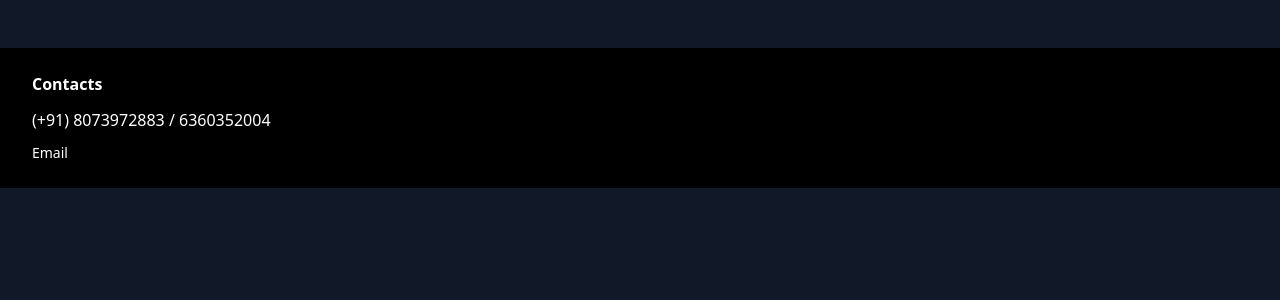
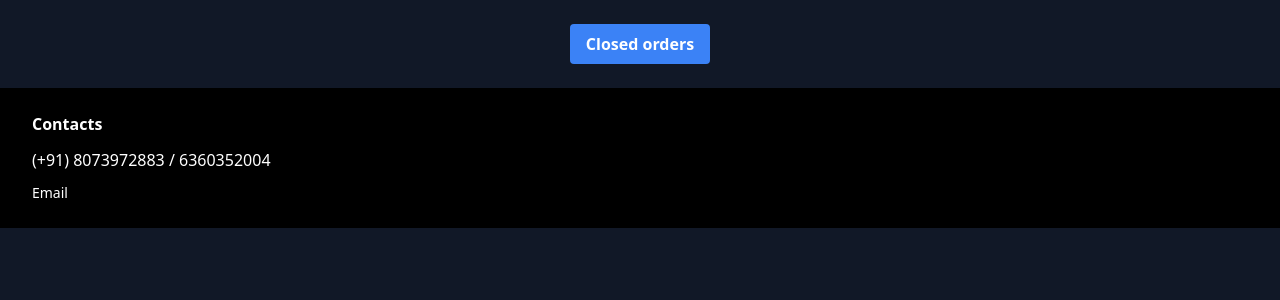
Before and after one commit to danieljkpraveen/Diskvr, a Django app: page /items/orders/ in a window 1280 px wide. Shown: the part 77-377 px from the top of the page. Run offline with Django 4.2, Linux system fonts and the light colour scheme; a user stored in the database is signed in; tables that the repository leaves empty hold one stand-in row (values such as "Sample post"); grey boxes marked "Sample" are stand-in pictures.

Commit message:
added closed orders button

```diff
--- a/core/templates/core/base.html
+++ b/core/templates/core/base.html
@@ -107,6 +107,26 @@
       });
       {% endfor %}
     });
+
+    // open closed order
+    document.addEventListener('DOMContentLoaded', function() {
+      {% for order in orders.completed_orders %}
+      document.getElementById('myCheckbox2{{ order.order_id }}').addEventListener('change', function() {
+          if(!this.checked) {
+              document.getElementById('myForm{{ order.order_id }}').submit();
+          }
+      });
+      {% endfor %}
+    });
+
+    // div pop up
+    document.getElementById('myButton').addEventListener('click', function() {
+        document.getElementById('myMessage').style.display = 'block';
+    });
+
+    document.getElementById('closeButton').addEventListener('click', function() {
+        document.getElementById('myMessage').style.display = 'none';
+    });
   </script>
 
 </body>
--- a/inventory/templates/inventory/orders_list.html
+++ b/inventory/templates/inventory/orders_list.html
@@ -7,7 +7,44 @@
 
         {% if request.user.is_superuser %}
 
-            <!-- {{ orders.working_orders }} -->
+            <div class="text-center">
+                <button id="myButton" class="bg-blue-500 hover:bg-blue-700 text-white font-bold py-2 px-4 rounded">
+                    Closed orders
+                </button>
+                <div id="myMessage" class="hidden bg-gray-800 text-black shadow-md p-4 rounded-xl mx-auto relative">
+                    <button id="closeButton" class="bg-red-500 hover:bg-red-700 text-white font-bold py-1 px-2 rounded absolute right-0 top-0 m-2">
+                        X
+                    </button>
+                    {% for order in orders.completed_orders %}
+                    <div class="flex flex-col md:flex-row bg-gray-900 text-white m-4 p-4 rounded-xl items-center">
+                        <div class="flex-1 mb-4 md:mb-0 text-center">
+                            <p class="text-blue-500">Order ID</p>
+                            <p>{{ order.order_id }}</p>
+                        </div>
+                        <div class="flex-1 mb-4 md:mb-0 text-center">
+                            <p class="text-blue-500">Product name</p>
+                            <p>{{ order.product_name }}</p>
+                        </div>
+                        <div class="flex-1 mb-4 md:mb-0 text-center">
+                            <p class="text-blue-500">Phone number</p>
+                            <p>{{ order.phone_number }}</p>
+                        </div>
+                        <div class="flex-1 text-center">
+                            <img src="{{ MEDIA_URL }}{{ order.product_image_path }}" class="w-32 h-32 object-cover mx-auto">
+                        </div>
+                        <div class="flex-1 mt-4">
+                            <form method="POST" id="myForm{{ order.order_id }}">
+                                {% csrf_token %}
+                                <input type="hidden" name="order_id" value="{{ order.order_id }}">
+                                <input type="checkbox" id="myCheckbox2{{ order.order_id }}" name="myCheckbox2" value="checked" checked>
+                                <label for="myCheckbox2{{ order.order_id }}">Close order</label><br>
+                            </form>
+                        </div>
+                    </div>
+                    {% endfor %}
+                </div>
+            </div>
+
             {% for order in orders.working_orders %}
             <div class="flex flex-col md:flex-row bg-gray-800 text-white m-4 p-4 rounded-xl items-center">
                 <div class="flex-1 mb-4 md:mb-0 text-center">
--- a/inventory/views.py
+++ b/inventory/views.py
@@ -183,6 +183,19 @@ def order_list(request):
                 {'orders': return_data}
             )
 
+        if checkbox_value is None:
+            completed_order = Order.objects.get(pk=completed_order_id)
+            completed_order.complete = False
+            completed_order.save()
+
+            return_data = orders_list_data(user)
+
+            return render(
+                request,
+                'inventory/orders_list.html',
+                {'orders': return_data}
+            )
+
     return render(
         request,
         'inventory/orders_list.html',
```
